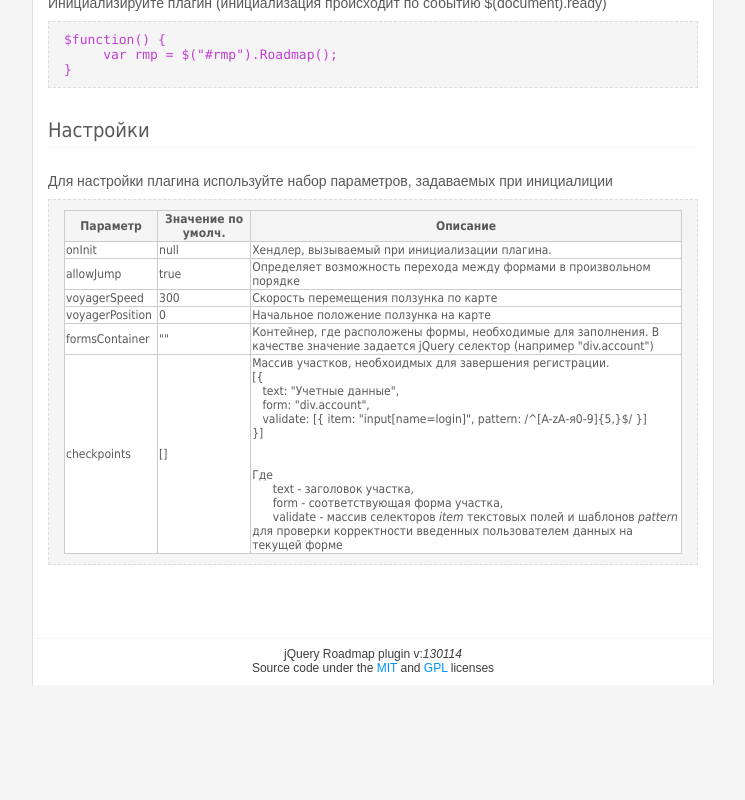
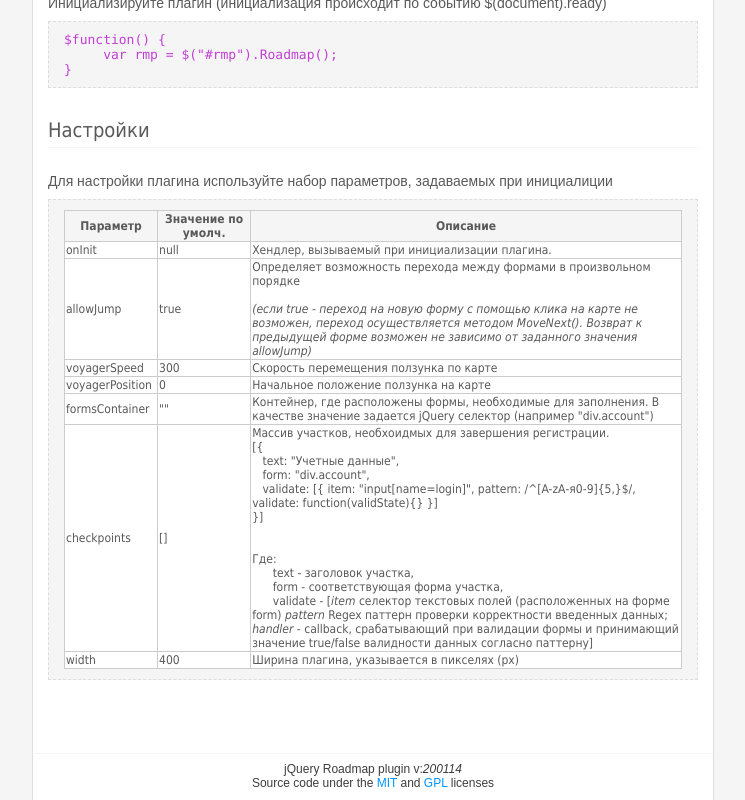
Before and after one commit to letmefree/letmefree.github.io, a plain HTML site: page index.html in a window 1280 px wide. Shown: the part 730-1530 px from the top of the page, without its empty margins (267-1012 px from the left). Before the commit the page ends 1415 px from the top, so only its background shows below. Drawn offline with nearby package versions, Linux system fonts and the light colour scheme.

Commit message:
Added Validation, fixed "allowJump" logic
Добавил валидацию для всех форм, учавствующих в заполнении ([item,
pattern, callback])
Исправил логику перепрыгивания между формами. Теперь при установленном
признаки allowJump = true невозможно перепрыгнуть вперед, но возврат к
предыдущей форме возможен.

```diff
--- a/index.html
+++ b/index.html
@@ -27,17 +27,18 @@
 
             var rmp = $("#rmp").Roadmap({
                 width: 650,                         //ширина плагина в пикселях
-                allowJump: true,                    //позволяет перемещаться между чекпоинтами в произвольном порядке
+                allowJump: false,                    //позволяет перемещаться между чекпоинтами в произвольном порядке
                 formsContainer: "#rmp_forms",       //место, где находятся формы для заполнения
                 checkpoints: [                      //массив чекпоинтов
                     {
                         text: "Учетные данные",
                         form: "div.account",
-                        validate: [                             //проверяем корректность введенных на форме данных
-                            {   item: "input[name=login]",      //селектор проверяемого поля
-                                pattern: /^[A-zА-я0-9]{5,}$/ }, //Regex паттерн проверки введенного значения
-                            { item: "input[name=passw]", pattern: /^[0-9]{3,5}$/ },
-                            { item: "input[name=email]", pattern: /^.+@.+\.[A-zА-я0-9]{1,10}$/ }
+                        validate: [                             													//проверяем корректность введенных на форме данных
+                            {   item: "input[name=login]",      													//селектор проверяемого поля
+                                pattern: /^[A-zА-я0-9]{5,}$/,														//Regex паттерн проверки введенного значения
+								handler: function(s) { console.log("input[name=login] validate:" + s);}	}, 			//Callback срабатывающий при валидации поля, возвращает результат true\false
+                            { item: "input[name=passw]", pattern: /^[0-9]{3,5}$/, handler: function(s) { console.log("input[name=passw] validate:" + s);}},
+                            { item: "input[name=email]", pattern: /^.+@.+\.[A-zА-я0-9]{1,10}$/, handler: function(s) { console.log("input[name=email] validate:" + s);} }
                         ]
                     },
                     {
@@ -72,10 +73,10 @@
                             else $("div.finished").find("div.buttons input").addClass("disabled");
                         }
                     }],
-                voyagerPosition: 0,                 //Стартовое положение ползунка
-                onInit: null,                       //Хендлер, выполняющийся при инициализации
-                ckeckpointNext: function (i) { console.log("voyager pos:" + i); },               //Хендлер, выполняющийся при вызове $.Roadmap.MoveNext(), передается текущее положение
-                ckeckpointPrev: function (i) { console.log("voyager pos:" + i); },               //Хендлер, выполняющийся при вызове $.Roadmap.MovePrev(), передается текущее положение
+                voyagerPosition: 0,                 												//Стартовое положение ползунка
+                onInit: null,                       												//Хендлер, выполняющийся при инициализации
+                ckeckpointNext: function (i) { console.log("voyager pos:" + i); },               	//Хендлер, выполняющийся при вызове $.Roadmap.MoveNext(), передается текущее положение
+                ckeckpointPrev: function (i) { console.log("voyager pos:" + i); },               	//Хендлер, выполняющийся при вызове $.Roadmap.MovePrev(), передается текущее положение
             });
 
             $("input[prev]").click(function () {
@@ -266,7 +267,7 @@
                         <td>allowJump</td>
                         <td>true</td>
                         <td>
-                            Определяет возможность перехода между формами в произвольном порядке
+                            Определяет возможность перехода между формами в произвольном порядке<br/><br/><i>(если true - переход на новую форму с помощью клика на карте не возможен, переход осуществляется методом MoveNext(). Возврат к предыдущей форме возможен не зависимо от заданного значения allowJump)</i>
                         </td>
                     </tr>
                     <tr>
@@ -298,14 +299,22 @@
                             [{<br/>
                                 &nbsp;&nbsp;&nbsp;text: "Учетные данные",<br />
                                 &nbsp;&nbsp;&nbsp;form: "div.account",<br />
-                                &nbsp;&nbsp;&nbsp;validate: [{ item: "input[name=login]", pattern: /^[A-zА-я0-9]{5,}$/ }]<br />
+                                &nbsp;&nbsp;&nbsp;validate: [{ item: "input[name=login]", pattern: /^[A-zА-я0-9]{5,}$/, validate: function(validState){} }]<br />
                             }]<br/>
                             <br/>
                             <br/>
-                            Где<br/>
+                            Где:<br/>
                             &nbsp;&nbsp;&nbsp;&nbsp;&nbsp;&nbsp;text - заголовок участка,<br/>
                             &nbsp;&nbsp;&nbsp;&nbsp;&nbsp;&nbsp;form - соответствующая форма участка,<br/>
-                            &nbsp;&nbsp;&nbsp;&nbsp;&nbsp;&nbsp;validate - массив селекторов <i>item</i> текстовых полей и шаблонов <i>pattern</i> для проверки корректности введенных пользователем данных на текущей форме
+                            &nbsp;&nbsp;&nbsp;&nbsp;&nbsp;&nbsp;validate - [<i>item</i> селектор текстовых полей (расположенных на форме form) <i>pattern</i> Regex паттерн проверки корректности введенных данных; <i>handler</i> - callback, срабатывающий при валидации формы и принимающий значение true/false валидности данных согласно паттерну]
+                        </td>
+                    </tr>
+                    <tr>
+                        <td>width</td>
+                        <td>400</td>
+
+                        <td>
+                            Ширина плагина, указывается в пикселях (px)
                         </td>
                     </tr>
                 </table>
```
Also changed, not shown: jquery.roadmap.js.
